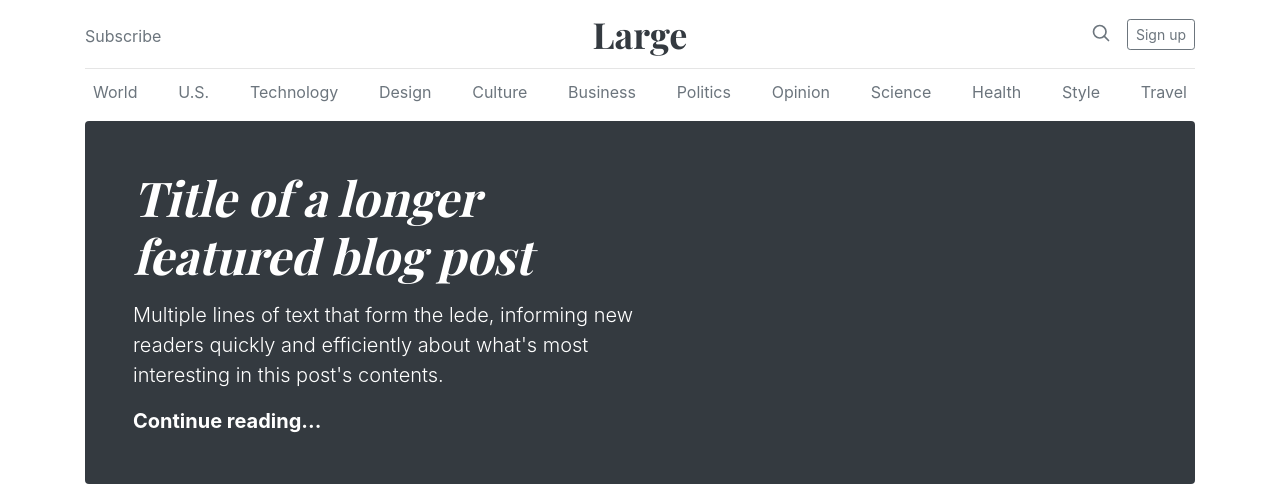
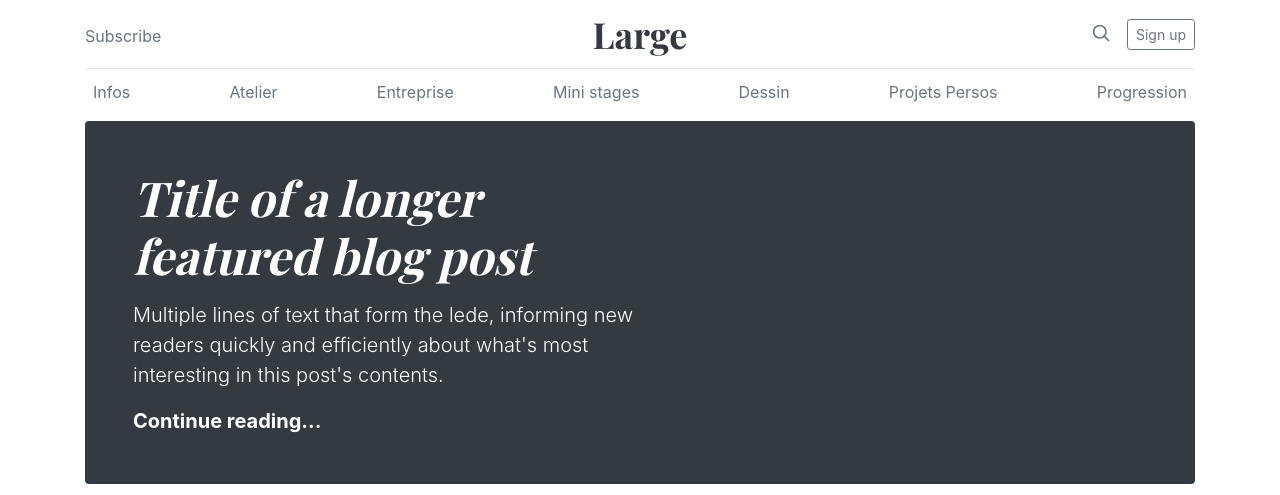
Before and after one commit to LaGazetteDesMenuisiers/-LaGazetteDesMenuisiers.github.io, a plain HTML site: page index.html in a window 1280 px wide. Shown: the top 495 px of the page. Drawn offline with nearby package versions, Linux system fonts and the light colour scheme; a script that the page names is missing.

Commit message:
Update index.html

```diff
--- a/index.html
+++ b/index.html
@@ -7,7 +7,7 @@
     <meta name="author" content="">
     <link rel="icon" href="../../../../favicon.ico">
 
-    <title>Blog Template for Bootstrap</title>
+    <title>La Gazette des Menuisiers</title>
 
     <!-- Bootstrap core CSS -->
     <link href="dist/css/bootstrap.min.css" rel="stylesheet">
@@ -39,18 +39,13 @@
 
       <div class="nav-scroller py-1 mb-2">
         <nav class="nav d-flex justify-content-between">
-          <a class="p-2 text-muted" href="#">World</a>
-          <a class="p-2 text-muted" href="#">U.S.</a>
-          <a class="p-2 text-muted" href="#">Technology</a>
-          <a class="p-2 text-muted" href="#">Design</a>
-          <a class="p-2 text-muted" href="#">Culture</a>
-          <a class="p-2 text-muted" href="#">Business</a>
-          <a class="p-2 text-muted" href="#">Politics</a>
-          <a class="p-2 text-muted" href="#">Opinion</a>
-          <a class="p-2 text-muted" href="#">Science</a>
-          <a class="p-2 text-muted" href="#">Health</a>
-          <a class="p-2 text-muted" href="#">Style</a>
-          <a class="p-2 text-muted" href="#">Travel</a>
+          <a class="p-2 text-muted" href="#">Infos</a>
+          <a class="p-2 text-muted" href="#">Atelier</a>
+          <a class="p-2 text-muted" href="#">Entreprise</a>
+          <a class="p-2 text-muted" href="#">Mini stages</a>
+          <a class="p-2 text-muted" href="#">Dessin</a>
+          <a class="p-2 text-muted" href="#">Projets Persos</a>
+          <a class="p-2 text-muted" href="#">Progression</a>
         </nav>
       </div>
 
```
